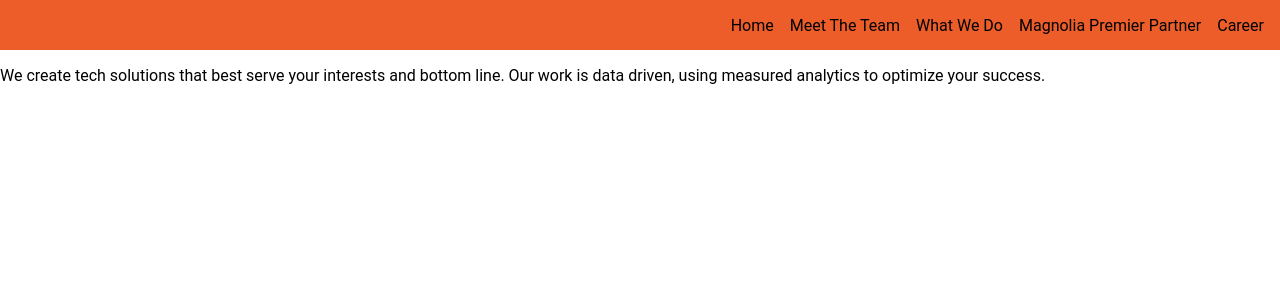
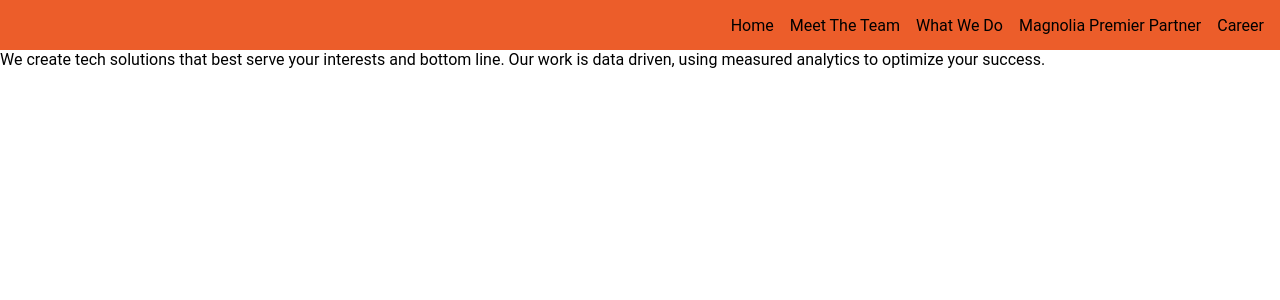
Before and after one commit to jenhedg/dumplin, a React (Create React App) app: page /what-we-do in a window 1280 px wide. Shown: the top 300 px of the page. Built offline with nearby package versions, Linux system fonts and the light colour scheme; what react-animations would draw is missing.

Commit message:
wrap every page in a common page component

```diff
--- a/src/components/pages/Career.js
+++ b/src/components/pages/Career.js
@@ -1,5 +1,6 @@
 import React from 'react';
+import Page from './__Page';
 
-const Career = () => <p>Careers and sich</p>;
+const Career = () => <Page>Careers and such</Page>;
 
 export default Career;
--- a/src/components/pages/Home.js
+++ b/src/components/pages/Home.js
@@ -1,6 +1,11 @@
 import React from 'react';
 import MainHero from '../container/MainHero';
+import Page from './__Page';
 
-const Home = () => <MainHero />;
+const Home = () => (
+  <Page>
+    <MainHero />
+  </Page>
+);
 
 export default Home;
--- a/src/components/pages/MagnoliaPremierPartner.js
+++ b/src/components/pages/MagnoliaPremierPartner.js
@@ -1,7 +1,11 @@
 import React from 'react';
+import Page from './__Page';
 
 const MagnoliaPremierPartner = () => (
-  <p>CRESCENDO COLLECTIVE: YOUR MAGNOLIA EXPERTS Proud to be a premier partner since Version 1</p>
+  <Page>
+    CRESCENDO COLLECTIVE: YOUR MAGNOLIA EXPERTS Proud to be a premier partner
+    since Version 1
+  </Page>
 );
 
 export default MagnoliaPremierPartner;
--- a/src/components/pages/MeetTheTeam.js
+++ b/src/components/pages/MeetTheTeam.js
@@ -1,12 +1,13 @@
 import React from 'react';
+import Page from './__Page';
 
 const MeetTheTeam = () => (
-  <p>
+  <Page>
     The team at Crescendo Collective is designed to outpace and outperform
     larger agencies; we combine industry-leading technology with a work ethic
     rooted in trust and service to clients. Let us partner with you and prove
     why we’re the most advanced digital agency in the Midwest.
-  </p>
+  </Page>
 );
 
 export default MeetTheTeam;
--- a/src/components/pages/WhatWeDo.js
+++ b/src/components/pages/WhatWeDo.js
@@ -1,10 +1,11 @@
 import React from 'react';
+import Page from './__Page';
 
 const WhatWeDo = () => (
-  <p>
-    We create tech solutions that best serve your interests and bottom line. Our work is data driven, using measured
-    analytics to optimize your success.
-  </p>
+  <Page>
+    We create tech solutions that best serve your interests and bottom line. Our
+    work is data driven, using measured analytics to optimize your success.
+  </Page>
 );
 
 export default WhatWeDo;
--- /dev/null
+++ b/src/components/pages/__Page.js
@@ -0,0 +1,5 @@
+import React from 'react';
+
+export default ({ children, className }) => (
+  <div className={className}>{children}</div>
+);
```
